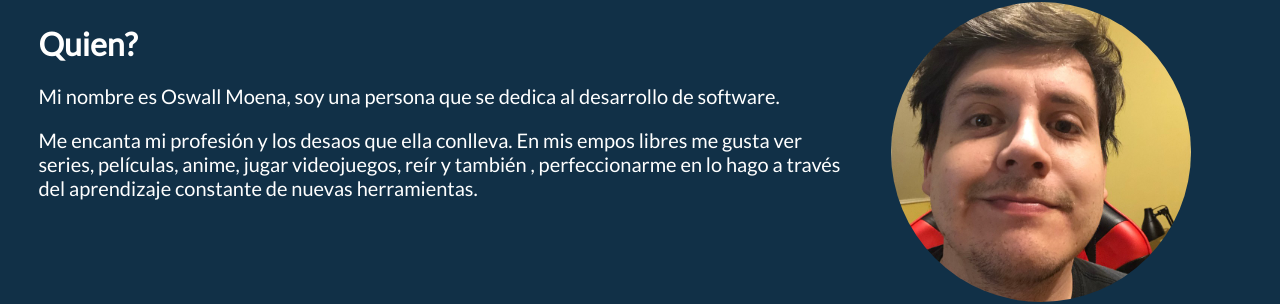
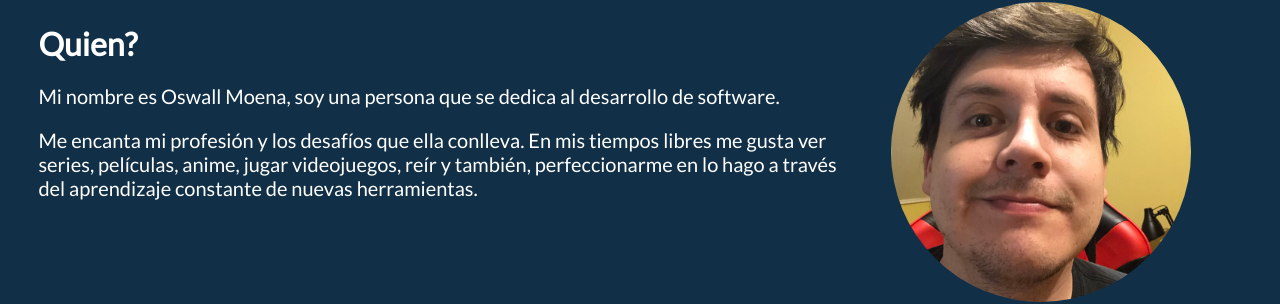
Before and after one commit to oswmoena/portafolio, a React (Create React App) app: page / in a window 1280 px wide. Shown: the part 484-788 px from the top of the page. Built offline with nearby package versions, Linux system fonts and the light colour scheme.

Commit message:
fix: fix text

```diff
--- a/src/components/AboutMe/AboutMe.js
+++ b/src/components/AboutMe/AboutMe.js
@@ -31,9 +31,9 @@ export const AboutMe = () => {
             desarrollo de software.
           </p>
           <p className={classes.text}>
-            Me encanta mi profesión y los desaos que ella conlleva. En mis empos
+            Me encanta mi profesión y los desafíos que ella conlleva. En mis tiempos
             libres me gusta ver series, películas, anime, jugar videojuegos,
-            reír y también , perfeccionarme en lo hago a través del aprendizaje
+            reír y también, perfeccionarme en lo hago a través del aprendizaje
             constante de nuevas herramientas.
           </p>
         </Grid>
```
